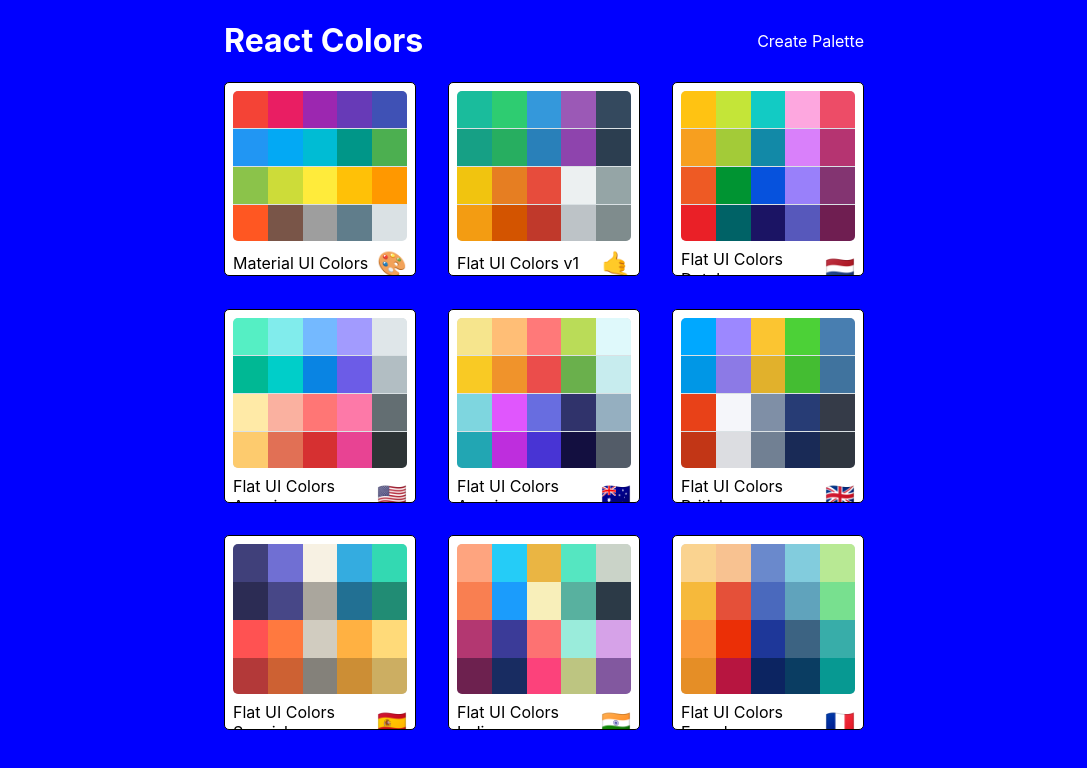
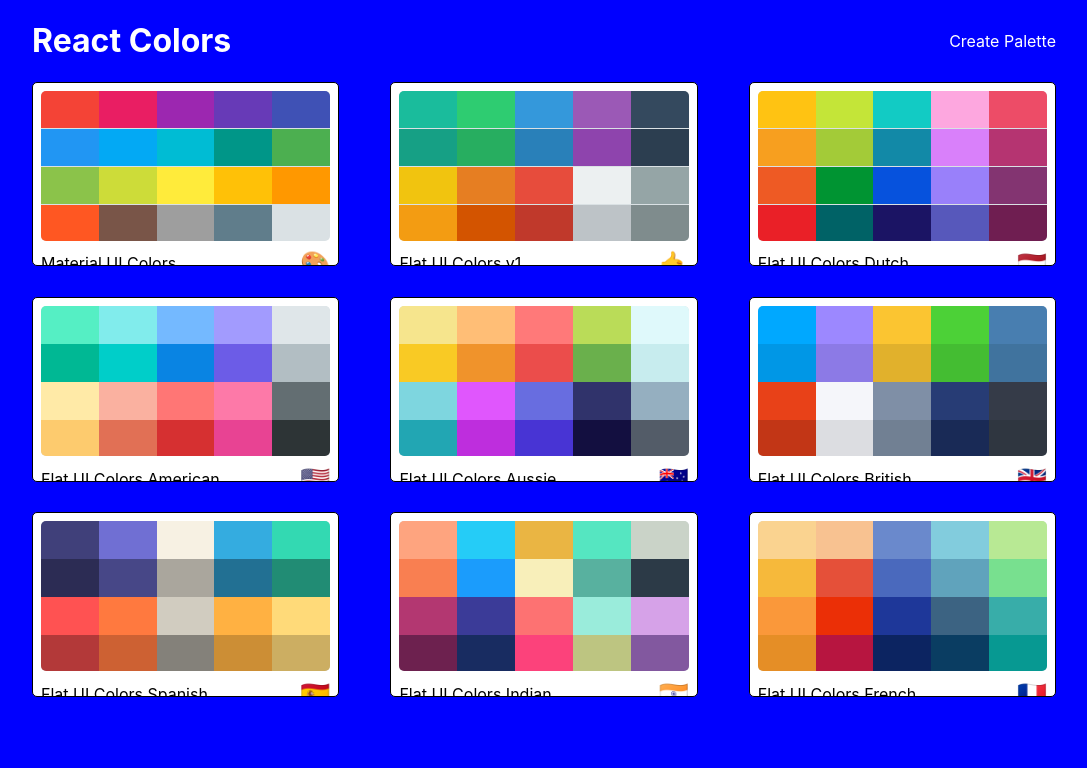
Before and after one commit to shaynemeyer/color-app, a React (Create React App) app: page / in a window 1280 px wide. Shown: the top 768 px of the page, without its empty margins (96-1183 px from the left). Built offline with nearby package versions, Linux system fonts and the light colour scheme.

Commit message:
Make PaletteList responsive

```diff
--- a/src/styles/PaletteListStyles.js
+++ b/src/styles/PaletteListStyles.js
@@ -1,3 +1,5 @@
+import { down } from './sizes';
+
 const styles = {
   root: {
     backgroundColor: 'blue',
@@ -11,7 +13,13 @@
     display: 'flex',
     alignItems: 'flex-start',
     flexDirection: 'column',
-    flexWrap: 'wrap'
+    flexWrap: 'wrap',
+    [down('xl')]: {
+      width: '80%'
+    },
+    [down('xs')]: {
+      width: '75%'
+    }
   },
   nav: {
     display: 'flex',
@@ -29,7 +37,13 @@
     width: '100%',
     display: 'grid',
     gridTemplateColumns: 'repeat(3, 30%)',
-    gridGap: '5%'
+    gridGap: '5%',
+    [down('md')]: {
+      gridTemplateColumns: 'repeat(2, 50%)'
+    },
+    [down('xs')]: {
+      gridTemplateColumns: 'repeat(1, 100%)'
+    }
   }
 };
 
--- a/src/styles/sizes.js
+++ b/src/styles/sizes.js
@@ -2,7 +2,8 @@
   xs: '575.98px', // Extra small devices (portrait phones, less than 576px)
   sm: '767.98px', // Small devices (landscape phones, less than 768px)
   md: '991.98px', // Medium devices (tablets, less than 992px)
-  lg: '1199.98px' // Large devices (desktops, less than 1200px)
+  lg: '1199.98px', // Large devices (desktops, less than 1200px),
+  xl: '1600px'
 };
 
 function down(size) {
```
